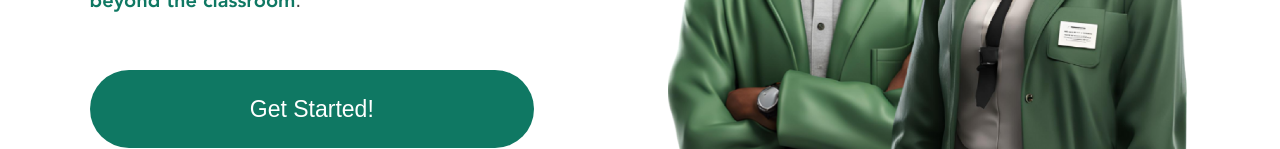
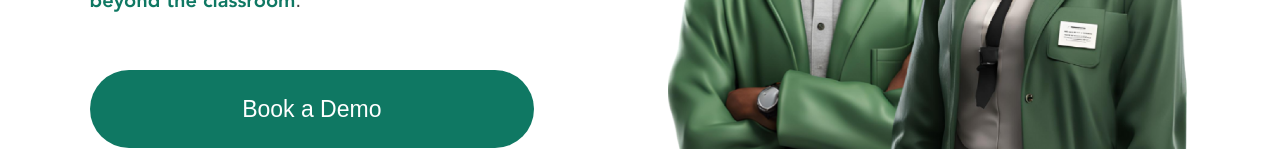
Before and after one commit to ArinzeGit/Student-Paddy-Website, a Next.js app: page /home in a window 1280 px wide. Shown: the part 651-800 px from the top of the page. Built offline with nearby package versions, Linux system fonts and the light colour scheme; a web font is replaced by a local one.

Commit message:
minor edit

```diff
--- a/src/app/home/page.tsx
+++ b/src/app/home/page.tsx
@@ -91,7 +91,7 @@ const Home = () => {
             </p>
             <div className="w-[85%]">
               <button className="mt-[52px] bg-[#0F7863] w-full text-[#FFFFFF] font-[500] text-[23px] font-avenir leading-[1] p-[27.5px] rounded-[50px]">
-                Get Started!
+                Book a Demo
               </button>
               <div className="flex justify-between items-center gap-[5px] mt-[44px]">
                 <Link href={""} className="w-[44%]">
@@ -115,6 +115,7 @@ const Home = () => {
               </div>
             </div>
           </div>
+
           <div className="w-[min(50%,650px)] self-end">
             <Image
               src={"/images/picture-two-students.png"}
```
